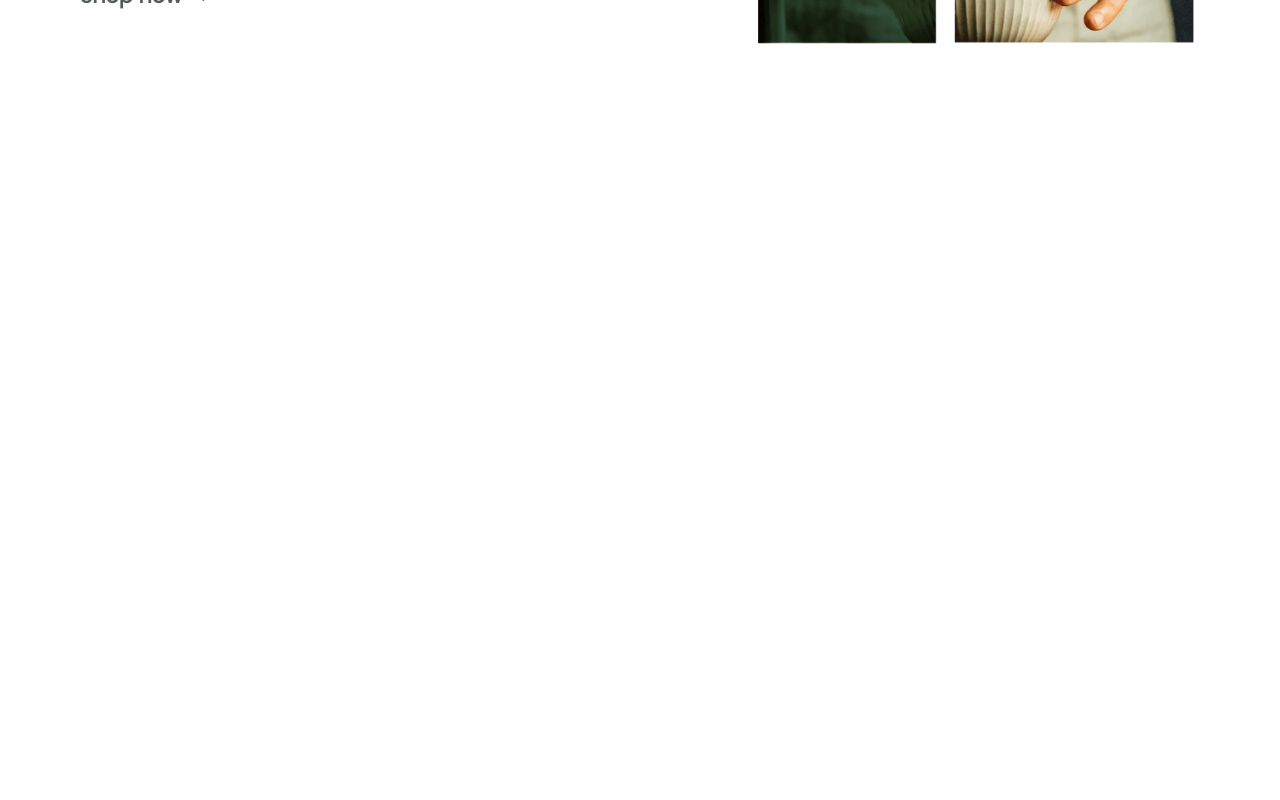
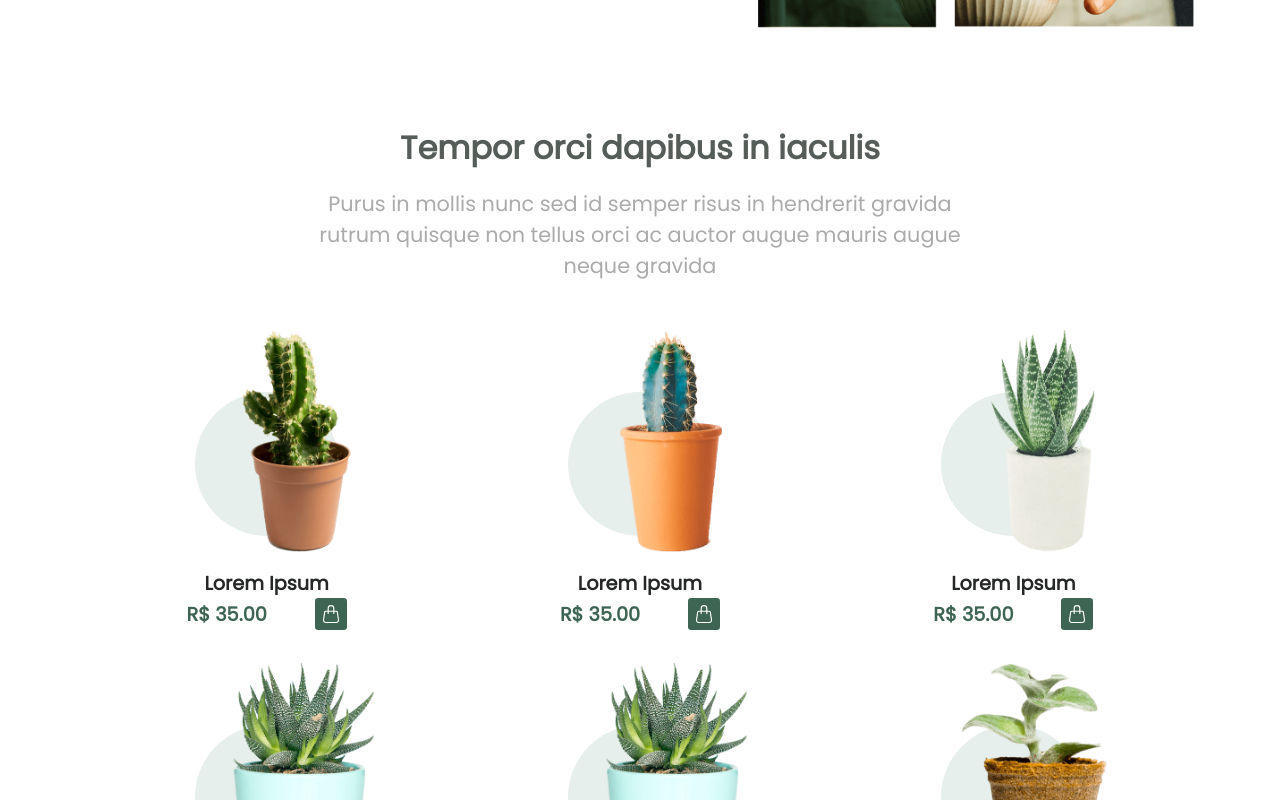
Before and after one commit to MatheusGomesRocha/plantanal, a React (Create React App) app: page / in a window 1280 px wide. Shown: the part 940-1740 px from the top of the page. Before the commit the page ends 1032 px from the top, so only its background shows below. Built offline with nearby package versions, Linux system fonts and the light colour scheme.

Commit message:
Finalizando design da Area de Products

```diff
--- a/src/App.js
+++ b/src/App.js
@@ -1,16 +1,32 @@
 import React from 'react';
 import styles from './assets/scss/styles.module.scss';
 import './globals.scss';
+
+import product1Img from './assets/images/product1.png';
+import product2Img from './assets/images/product2.png';
+import product3Img from './assets/images/product3.png';
+import product4Img from './assets/images/product5.png';
+import product5Img from './assets/images/product5.png';
+import product6Img from './assets/images/product6.png';
 
 import favicon from './assets/images/favicon.png';
 import homeImg from './assets/images/home.png';
 import aboutImg from './assets/images/about.png';
 
-import { BsArrowRightShort } from 'react-icons/bs';
+import { BsArrowRightShort, BsHandbag } from 'react-icons/bs';
 import { AiOutlineInstagram } from 'react-icons/ai';
 import { TiSocialFacebook } from 'react-icons/ti';
 import { FaLinkedinIn } from 'react-icons/fa';
 import { BiCheck } from 'react-icons/bi';
+
+let array = [
+  {id: 1, img: product1Img, name: 'Lorem Ipsum', price: 35},
+  {id: 2, img: product2Img, name: 'Lorem Ipsum', price: 35},
+  {id: 3, img: product3Img, name: 'Lorem Ipsum', price: 35},
+  {id: 4, img: product4Img, name: 'Lorem Ipsum', price: 35},
+  {id: 5, img: product5Img, name: 'Lorem Ipsum', price: 35},
+  {id: 6, img: product6Img, name: 'Lorem Ipsum', price: 35},
+];
 
 export default () => {
   return(
@@ -91,6 +107,35 @@ export default () => {
 
         <img src={aboutImg} />
       </section>
+
+      <section className={styles.products}>
+        <div className={styles.header}>
+          <h2>Tempor orci dapibus in iaculis</h2>
+          <p>Purus in mollis nunc sed id semper risus in hendrerit gravida rutrum quisque non tellus orci ac auctor augue mauris augue neque gravida</p>
+        </div>
+
+        <div className={styles.productsArea}>
+          {array.map((item, k) => (
+            <div className={styles.productItem} key={k}>
+              <div className={styles.topInfo}>
+                <div className={styles.backgroundBall}></div>
+
+                <img src={item.img}/>
+
+                <span className={styles.productName}>{item.name}</span>
+              </div>
+
+              <div className={styles.bottomFooter}>
+                <span className={styles.price}>R$ {item.price.toFixed(2)}</span>
+
+                <div className={styles.bagButton}>
+                  <BsHandbag color="#fff" size={18} />
+                </div>
+              </div>
+            </div>
+          ))}
+        </div>
+      </section>
     </div>
   )
 }
--- a/src/assets/scss/styles.module.scss
+++ b/src/assets/scss/styles.module.scss
@@ -52,7 +52,7 @@
         display: flex;
         align-items: center;
         width: 100%;
-        margin-top: 4rem;
+        margin-top: 3rem;
 
         .social {
             display: flex;
@@ -189,4 +189,93 @@
             height: 28rem;
         }
     }
+
+    .products {
+        margin-top: 6rem;
+
+        .header {
+            display: flex;
+            flex-direction: column;
+            align-items: center;
+
+            h2 {
+                text-align: center;
+                width: 70%;
+                font-size: 2rem;
+            }
+
+            p {
+                color: var(--text-light);
+                text-align: center;
+                width: 60%;
+                margin-top: 1rem;
+            }
+        }
+
+        .productsArea {
+            display: grid;
+            grid-template-columns: repeat(3, 1fr);
+            margin-top: 1rem;
+
+            .productItem {
+                display: flex;
+                flex-direction: column;
+                align-items: center;
+                justify-content: center;
+                margin-top: 2rem;
+
+                .topInfo {
+                    display: flex;
+                    flex-direction: column;
+                    align-items: center;
+                    justify-content: center;
+
+                    .backgroundBall {
+                        background-color: var(--first-color-lighter);
+                        position: absolute;
+                        width: 9rem;
+                        height: 9rem;
+                        border-radius: 4.5rem;
+                    }
+
+                    img {
+                        z-index: 999;
+                        position: relative;
+                        left: 2rem;
+                        max-width: 14rem;
+                        max-height: 14rem;
+                    }
+
+                    .productName {
+                        color: var(--title);
+                        font-weight: 600;
+                        font-size: 1.2rem;
+                        margin-top: 1rem;
+                    }
+                }
+
+                .bottomFooter {
+                    display: flex;
+                    align-items: center;
+
+                    .price {
+                        color: var(--first-color);
+                        font-weight: 600;
+                        font-size: 1.2rem;
+                    }
+
+                    .bagButton {
+                        background-color: var(--first-color);
+                        display: flex;
+                        align-items: center;
+                        justify-content: center;
+                        width: 2rem;
+                        height: 2rem;
+                        border-radius: .2rem;
+                        margin-left: 3rem;
+                    }
+                }
+            }
+        }
+    }
 }
```
